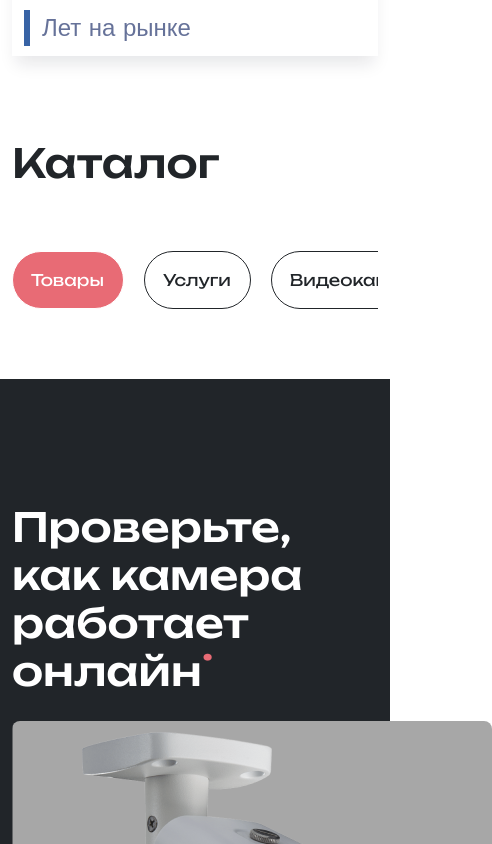
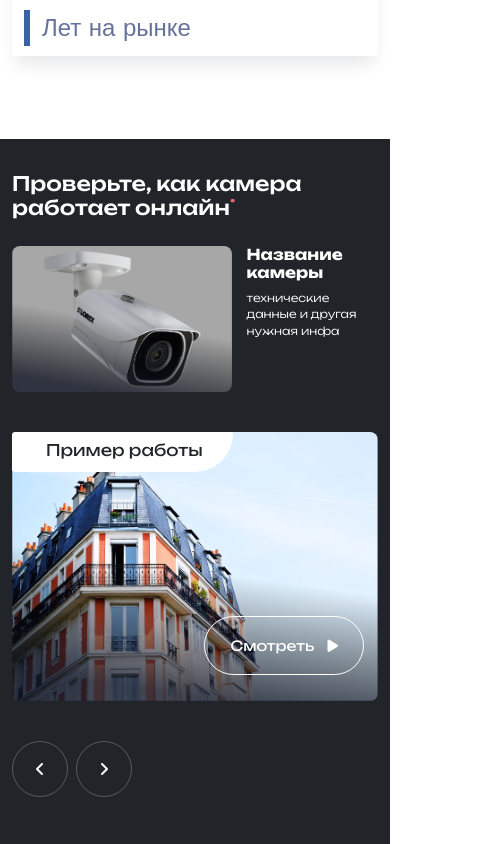
Before and after one commit to o4irov/lmVision_frontend, a Vue app: page / in a window 390 px wide. Shown: the part 5900-6744 px from the top of the page, 492 px wide, since content can reach past the window. Built offline with nearby package versions, Linux system fonts and the light colour scheme.

Commit message:
adaptiving homePage

```diff
--- a/src/components/footer.vue
+++ b/src/components/footer.vue
@@ -84,4 +84,8 @@ li a {
 .designed {
   color: rgb(255, 255, 255, 0.3);
 }
+@media (max-width: 768px) {
+  footer {
+  }
+}
 </style>
--- a/src/components/form.vue
+++ b/src/components/form.vue
@@ -104,4 +104,9 @@
     }
   }
 }
+
+@media (max-width: 768px) {
+  .form {
+  }
+}
 </style>
--- a/src/components/homePage.vue
+++ b/src/components/homePage.vue
@@ -236,6 +236,16 @@
   <div class="seeOnline">
     <div class="container">
       <div class="seeOnline-row row">
+        <div class="seeOnline-row-leftMobile col-sm-3 col-12">
+          <h2>Проверьте, как камера работает онлайн<span class="pink">˙</span></h2>
+          <div class="content">
+            <img src="@/assets/img/see.png" alt="product" />
+            <div class="seeOnline-row-leftMobile-product">
+              <h3>Название камеры</h3>
+              <p>технические данные и другая нужная инфа</p>
+            </div>
+          </div>
+        </div>
         <div class="seeOnline-row-left col-sm-3 col-12">
           <h2>Проверьте, как камера работает онлайн<span class="pink">˙</span></h2>
           <div class="seeOnline-row-left-product">
@@ -245,6 +255,7 @@
         </div>
         <div class="padding col-sm-2 col-0"></div>
         <div class="seeOnline-row-right col-sm-7 col-12">
+          <img src="@/assets/img/house.png" alt="house" />
           <div class="seeOnline-row-right-example">Пример работы</div>
           <div class="seeOnline-row-right-linkToVideo">
             Смотреть <i class="fa-solid fa-play"></i>
@@ -872,6 +883,7 @@ h2 {
 
 @media (max-width: 768px) {
   .catalog {
+    display: none;
     &-slider {
       display: none;
       & .mobileSlider {
@@ -946,6 +958,9 @@ h2 {
         border-radius: 100px;
         border: 1px solid white;
       }
+      & img {
+        display: none;
+      }
     }
   }
   &-navigation {
@@ -968,4 +983,61 @@ h2 {
     }
   }
 }
+
+@media (max-width: 768px) {
+  .seeOnline {
+    padding: 33px 0 0 0;
+    &-row {
+      &-left {
+        display: none !important;
+      }
+      &-leftMobile {
+        margin-bottom: 40px;
+        & h2 {
+          color: white;
+          font-size: 20px !important;
+          margin-bottom: 26px;
+          & .pink {
+            color: $pink;
+          }
+        }
+        &-product {
+          & h3 {
+            color: white;
+            font-size: 15px;
+            font-weight: 700;
+          }
+          & p {
+            color: white;
+            font-size: 11px;
+            font-weight: 300;
+          }
+        }
+        & .content {
+          display: flex;
+          & img {
+            width: 60%;
+            border-radius: 8px;
+            margin-right: 15px;
+          }
+        }
+      }
+
+      &-right {
+        padding: 0 12px !important;
+        background: none;
+        display: block;
+        & img {
+          display: inline !important;
+          width: 100%;
+          border-radius: 8px;
+        }
+
+        &-example {
+          top: 0;
+        }
+      }
+    }
+  }
+}
 </style>
```
